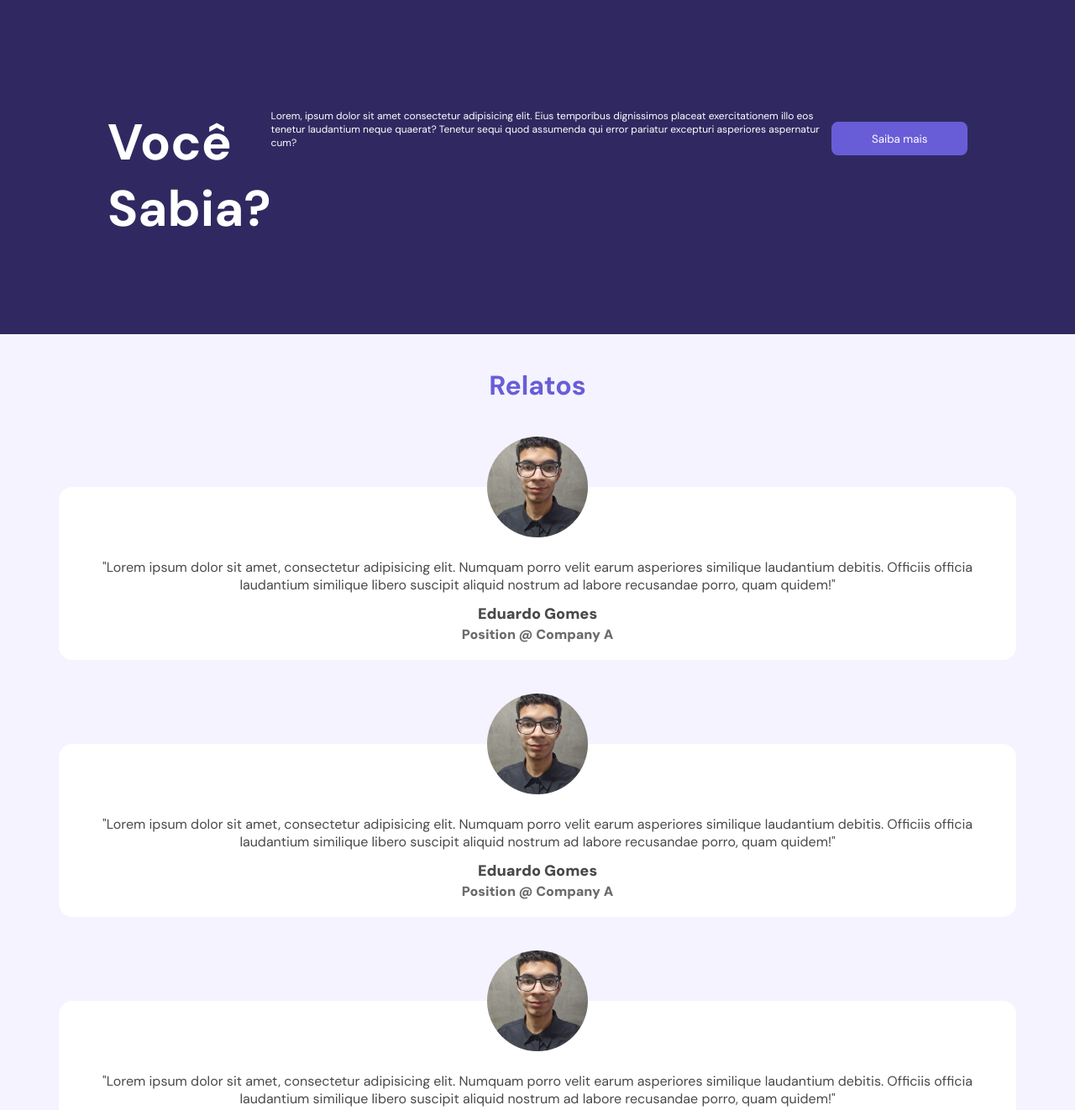
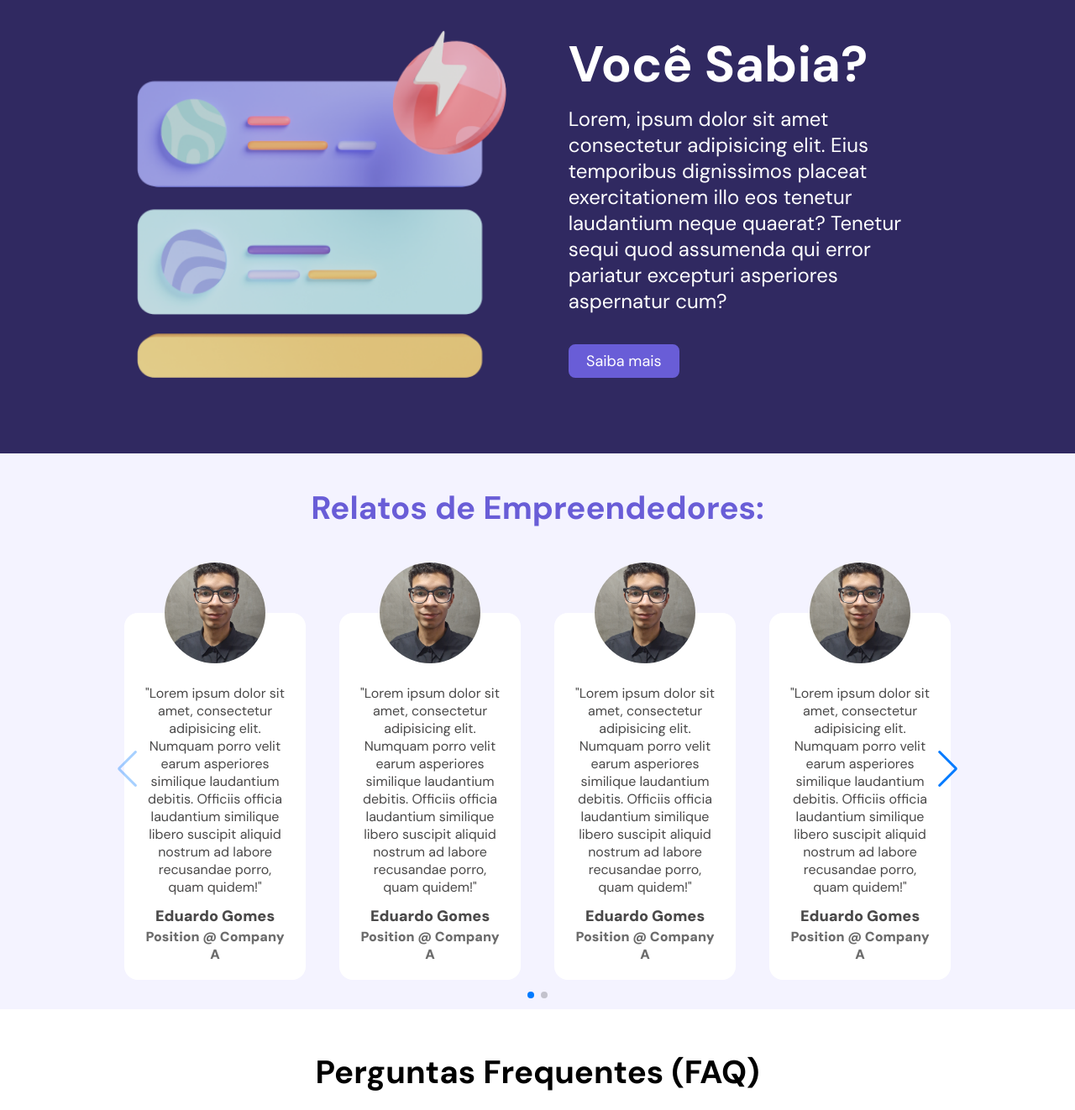
Before and after one commit to Grupo-10-E-commerce/frontend-development, a website: page public/index.html in a window 1280 px wide. Shown: the part 1420-2742 px from the top of the page at 84% size. Drawn offline with nearby package versions, Linux system fonts and the light colour scheme; a web font is replaced by a local one.

Commit message:
finalizar responsividade tela inicial

```diff
--- a/public/index.html
+++ b/public/index.html
@@ -10,6 +10,10 @@
     <link rel="stylesheet" href="./style/index.css">
     <link rel="stylesheet"
         href="https://fonts.googleapis.com/css2?family=DM+Sans:ital,opsz,wght@0,9..40,100..1000;1,9..40,100..1000&family=Konkhmer+Sleokchher&family=Poppins:ital,wght@0,100;0,200;0,300;0,400;0,500;0,600;0,700;0,800;0,900;1,100;1,200;1,300;1,400;1,500;1,600;1,700;1,800;1,900&display=swap ">
+
+    <!-- Swiper js-->
+    <link rel="stylesheet" href="https://cdn.jsdelivr.net/npm/swiper@11/swiper-bundle.min.css" />
+    <script src="https://cdn.jsdelivr.net/npm/swiper@11/swiper-bundle.min.js"></script>
 </head>
 
 <body>
@@ -20,7 +24,7 @@
             <li><a href="#">Funcionalidades</a></li>
             <li><a href="#">Sobre nós</a></li>
             <li><a href="#">Clientes</a></li>
-            <li><a href="#faq">FAQ ∨</a></li>
+            <li><a href="#h1_faq">FAQ ∨</a></li>
         </ul>
         <li class="btn-entrar"><a href="#">Entrar</a><img src="./img/icons8-login.png" alt=""></li>
         <ul class="nav-list">
@@ -123,26 +127,36 @@
     </div>
 
     <!-- Você sabia -->
-    <div class="banner-inicial">
+    <div class="banner-inicial div-voceSabia">
+        <img src="./img/voce sabia.png" alt="">
+        <div class="div-voceSabia-content">
             <h1>Você Sabia?</h1>
             <span>
-            Lorem, ipsum dolor sit amet consectetur adipisicing elit. Eius temporibus dignissimos placeat exercitationem
+                Lorem, ipsum dolor sit amet consectetur adipisicing elit. Eius temporibus dignissimos placeat
+                exercitationem
                 illo eos tenetur laudantium neque quaerat? Tenetur sequi quod assumenda qui error pariatur excepturi
                 asperiores aspernatur cum?
             </span> <br>
             <button class="btn-saiba-mais">Saiba mais</button>
         </div>
+    </div>
 
 
     <!-- RELATOS -->
-    <h1 class="titulo-azul">Relatos</h1>
+    <h1 id="h1_relatos" class="titulo-azul">Relatos</h1>
 
+    <!-- Slider main container -->
+    <div class="swiper mySwiper">
+        <!-- Additional required wrapper -->
+        <div class="swiper-wrapper">
+            <!-- Slides -->
+            <div class="swiper-slide">
                 <div class="relatos-card">
                     <img src="./img/profile.jpg" alt="">
-
                     <p>
                         "Lorem ipsum dolor sit amet, consectetur adipisicing elit. Numquam porro velit earum asperiores
-            similique laudantium debitis. Officiis officia laudantium similique libero suscipit aliquid nostrum ad
+                        similique laudantium debitis. Officiis officia laudantium similique libero suscipit aliquid
+                        nostrum ad
                         labore recusandae porro, quam quidem!"
                     </p>
                     <h4>Eduardo Gomes</h4>
@@ -150,12 +164,15 @@
                         Position @ Company A
                     </span>
                 </div>
-
+            </div>
+            <div class="swiper-slide">
                 <div class="relatos-card">
                     <img src="./img/profile.jpg" alt="">
+
                     <p>
                         "Lorem ipsum dolor sit amet, consectetur adipisicing elit. Numquam porro velit earum asperiores
-            similique laudantium debitis. Officiis officia laudantium similique libero suscipit aliquid nostrum ad
+                        similique laudantium debitis. Officiis officia laudantium similique libero suscipit aliquid
+                        nostrum ad
                         labore recusandae porro, quam quidem!"
                     </p>
                     <h4>Eduardo Gomes</h4>
@@ -163,12 +180,15 @@
                         Position @ Company A
                     </span>
                 </div>
-
+            </div>
+            <div class="swiper-slide">
                 <div class="relatos-card">
                     <img src="./img/profile.jpg" alt="">
+
                     <p>
                         "Lorem ipsum dolor sit amet, consectetur adipisicing elit. Numquam porro velit earum asperiores
-            similique laudantium debitis. Officiis officia laudantium similique libero suscipit aliquid nostrum ad
+                        similique laudantium debitis. Officiis officia laudantium similique libero suscipit aliquid
+                        nostrum ad
                         labore recusandae porro, quam quidem!"
                     </p>
                     <h4>Eduardo Gomes</h4>
@@ -176,10 +196,53 @@
                         Position @ Company A
                     </span>
                 </div>
+            </div>
+            <div class="swiper-slide">
+                <div class="relatos-card">
+                    <img src="./img/profile.jpg" alt="">
+
+                    <p>
+                        "Lorem ipsum dolor sit amet, consectetur adipisicing elit. Numquam porro velit earum asperiores
+                        similique laudantium debitis. Officiis officia laudantium similique libero suscipit aliquid
+                        nostrum ad
+                        labore recusandae porro, quam quidem!"
+                    </p>
+                    <h4>Eduardo Gomes</h4>
+                    <span>
+                        Position @ Company A
+                    </span>
+                </div>
+            </div>
+            <div class="swiper-slide">
+                <div class="relatos-card">
+                    <img src="./img/profile.jpg" alt="">
+
+                    <p>
+                        "Lorem ipsum dolor sit amet, consectetur adipisicing elit. Numquam porro velit earum asperiores
+                        similique laudantium debitis. Officiis officia laudantium similique libero suscipit aliquid
+                        nostrum ad
+                        labore recusandae porro, quam quidem!"
+                    </p>
+                    <h4>Eduardo Gomes</h4>
+                    <span>
+                        Position @ Company A
+                    </span>
+                </div>
+            </div>
+        </div>
+        <!-- If we need pagination -->
+        <div class="swiper-pagination"></div>
+
+        <!-- If we need navigation buttons -->
+        <div class="swiper-button-prev"></div>
+        <div class="swiper-button-next"></div>
+
+    </div>
+
 
     <!-- FAQ -->
     <div class="faq">
-        <h1 id="faq">FAQ</h1>
+        <h1 id="h1_faq">FAQ</h1>
 
         <div id="div_caixaPergunta" class="caixa-pergunta">
             <div class="faq-pergunta">
@@ -229,6 +292,23 @@
 
 </html>
 <script>
+    // Alterar tamanho títulos (responsividade)
+    var larguraTela = window.innerWidth;
+    ajustarTitulos(larguraTela);
+    function ajustarTitulos(larguraTela) {
+        if (larguraTela >= 1000) {
+            h1_faq.innerHTML = "Perguntas Frequentes (FAQ)";
+            h1_relatos.innerHTML = "Relatos de Empreendedores:"
+        } else {
+            h1_faq.innerHTML = "FAQ"
+            h1_relatos.innerHTML = "Relatos"
+        }
+    }
+    window.addEventListener('resize', () => {
+        var larguraTela = window.innerWidth;
+        ajustarTitulos(larguraTela);
+    })
+    // FAQ MOSTRAR/ESCONDER RESPOSTA
     var resposta_a_mostra = false;
     var resposta_a_mostra1 = false;
     var resposta_a_mostra2 = false;
@@ -248,7 +328,6 @@
             img_arrow.src = "./img/arrow Icon up.png";
         }
     }
-
 
     function mostrarResposta1() {
         if (resposta_a_mostra1) {
@@ -282,6 +361,7 @@
         }
     }
 
+    // ABRIR / FECHAR MENU LATERAL (MOBILE)
     let menu_aberto = false;
     function abrirMenu() {
         if (menu_aberto) {
@@ -292,4 +372,20 @@
             menu_aberto = true;
         }
     }
+
+    // Swiper JS
+        var swiper = new Swiper(".mySwiper", {
+            slidesPerView: 1,
+            navigation: {
+                nextEl: ".swiper-button-next",
+                prevEl: ".swiper-button-prev",
+            },
+            pagination: {
+                el: ".swiper-pagination",
+                clickable: true,
+            },
+            breakpoints: {
+                1000: { slidesPerView: 4},
+            }
+        });
 </script>
--- a/public/style/index.css
+++ b/public/style/index.css
@@ -24,9 +24,16 @@ html {
     --cinza-escuro: rgb(74, 73, 73);
 }
 
+@media only screen and (min-width: 1000px) {
+    h1 {
+        font-size: 3vw;
+    }
+}
+
 /* ========================= Nav Bar ========================= */
 .nav-bar {
     position: fixed;
+    z-index: 1000;
     width: 100vw;
     background-color: white;
     padding: 10px;
@@ -350,14 +357,44 @@ html {
 }
 
 /*========================= Voce sabia =========================*/
+.div-voceSabia img {
+    width: 40%;
+}
+
+.div-voceSabia-content {
+    display: flex;
+    flex-direction: column;
+    justify-content: center;
+}
+
+.div-voceSabia-content span {
+    font-size: 2vh;
+}
+
 .btn-saiba-mais {
     width: 30%;
 }
 
+@media only screen and (min-width: 1000px) {
+    .div-voceSabia {
+        padding: 7%;
+        justify-content: space-evenly;
+    }
+
+    .div-voceSabia-content span {
+        font-size: 3vh;
+    }
+
+    .btn-saiba-mais {
+        font-size: large;
+    }
+}
+
 /*========================= Relatos =========================*/
 .relatos-card {
-    margin: 70px;
+    margin: 20px;
     margin-top: 100px;
+    margin-bottom: 35px;
     padding: 20px;
     text-align: center;
     font-size: 16px;
@@ -394,6 +431,10 @@ html {
     flex-direction: column;
     padding: 50px;
     background-color: white;
+}
+
+#h1_faq {
+    margin-bottom: 20px;
 }
 
 .caixa-pergunta {
@@ -433,6 +474,12 @@ html {
     background-color: var(--azul-claro);
 }
 
+@media only screen and (min-width: 1000px) {
+    .caixa-pergunta {
+        width: 40vw;
+    }
+}
+
 /*========================= Rodapé =========================*/
 footer {
     display: flex;
@@ -442,3 +489,15 @@ footer {
     background-color: var(--azul-escuro);
     color: white;
 }
+
+/*========================= SWIPER =========================*/
+.swiper{
+    width: 80%;
+}
+.swiper-slide {
+    text-align: center;
+    font-size: 18px;
+    display: flex;
+    justify-content: center;
+    align-items: center;
+}
```
Also changed, not shown: public/img/voce sabia.png (added). Lines whose indentation alone changed are shown as unchanged.
